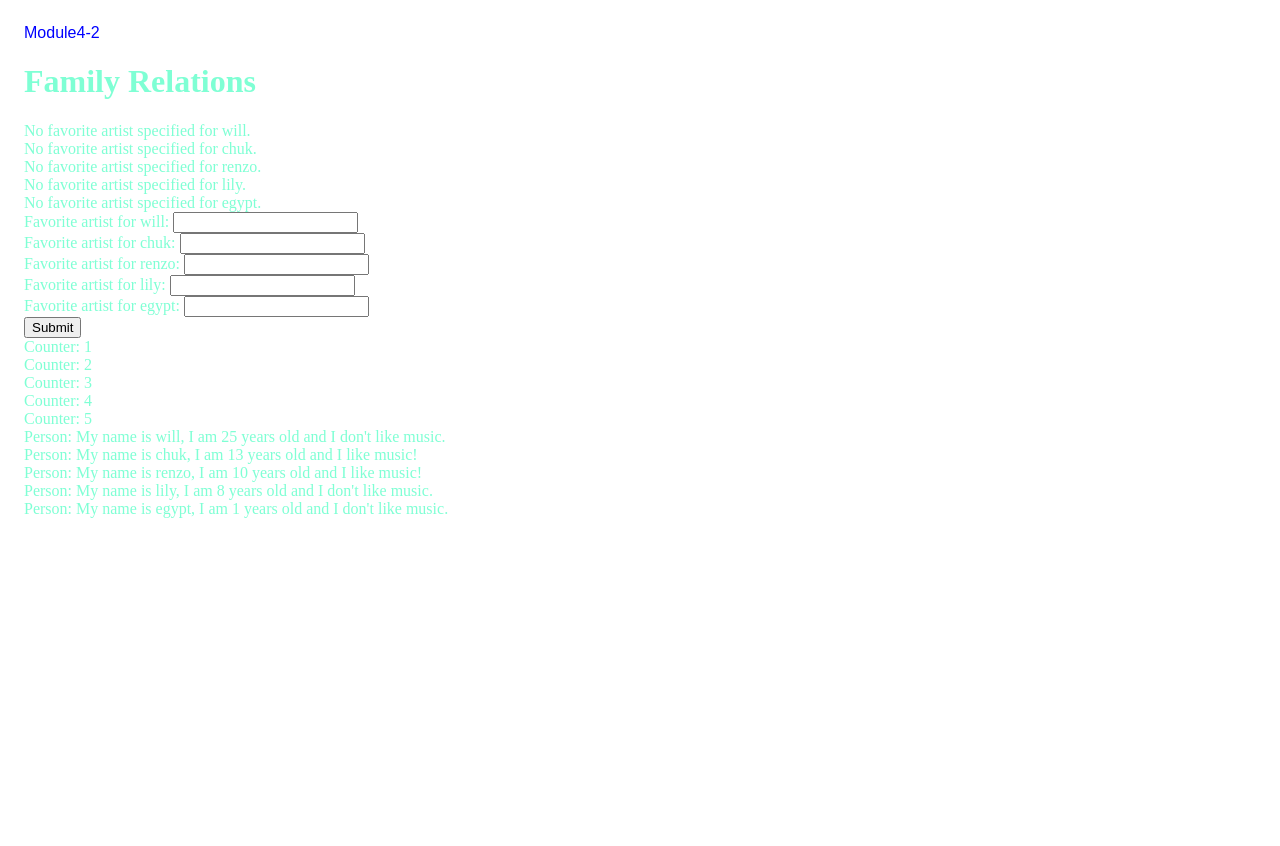
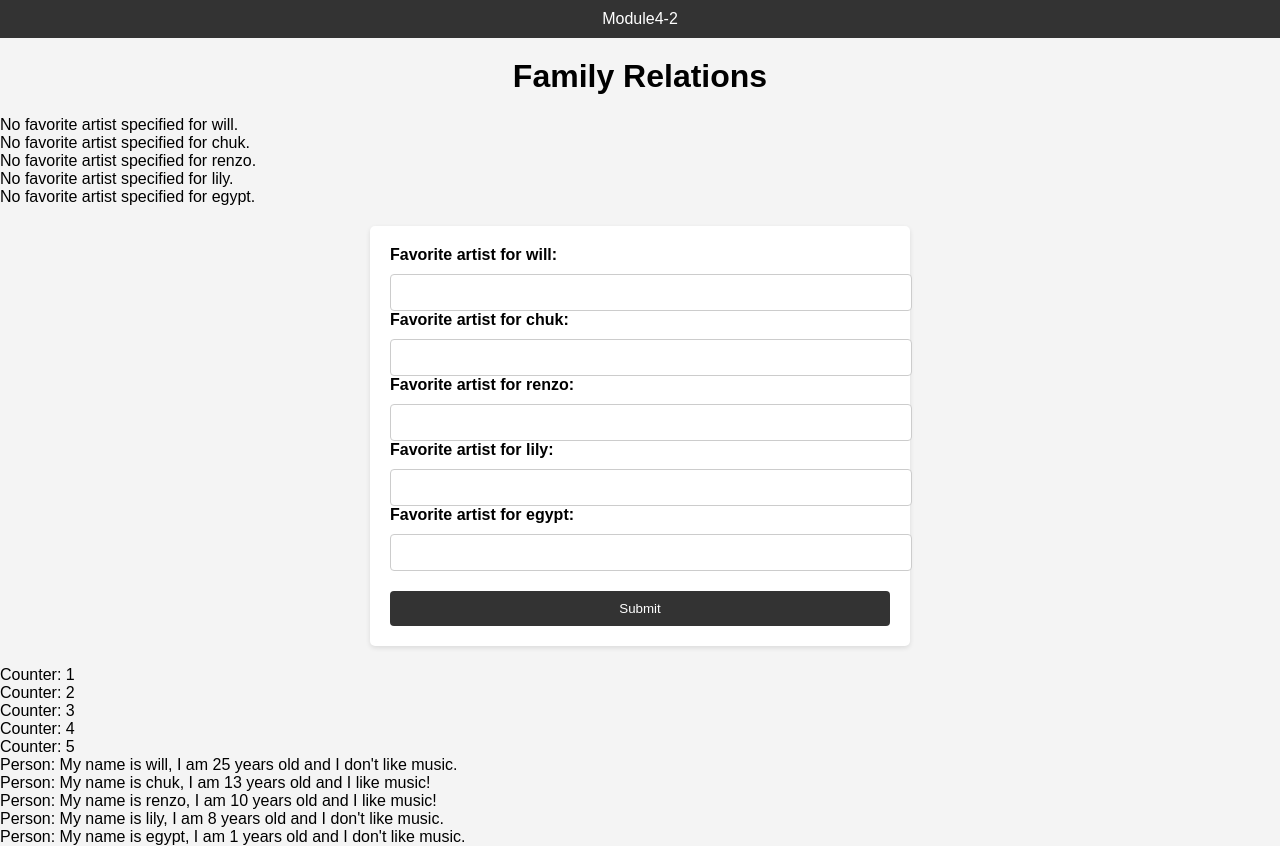
Before and after one commit to Willv97/BEModule4-, a PHP site: page / in a window 1280 px wide. Before the commit the page ends 518 px from the top, so only its background shows below. Run offline with PHP 8.4, Linux system fonts and the light colour scheme.

Commit message:
Updated requirements

```diff
--- a/main.css
+++ b/main.css
@@ -1,19 +1,56 @@
-/*Styling to the body*/
 body {
-    color:aquamarine;
-    padding: 24px;
-    position: relative;
-    animation-delay: var(position);
-    margin: auto;
-}
-/*header changes*/
-header {
-    font-family: fantasy;
-    color: blue;
-    border: chartreuse;
+    font-family: Arial, sans-serif;
+    background-color: #f4f4f4;
+    margin: 0;
+    padding: 0;
 }
 
-/*Class text change*/
-.name1 {
-    text-transform: uppercase;
+header {
+    background-color: #333;
+    color: #fff;
+    padding: 10px;
+    text-align: center;
 }
+
+h1 {
+    text-align: center;
+    margin-top: 20px;
+}
+
+form {
+    max-width: 500px;
+    margin: 20px auto;
+    padding: 20px;
+    background-color: #fff;
+    border-radius: 5px;
+    box-shadow: 0 2px 5px rgba(0, 0, 0, 0.1);
+}
+
+form label {
+    display: block;
+    margin-bottom: 10px;
+    font-weight: bold;
+}
+
+form input[type="text"] {
+    width: 100%;
+    padding: 10px;
+    border: 1px solid #ccc;
+    border-radius: 4px;
+}
+
+form input[type="submit"] {
+    display: block;
+    width: 100%;
+    padding: 10px;
+    margin-top: 20px;
+    background-color: #333;
+    color: #fff;
+    border: none;
+    border-radius: 4px;
+    cursor: pointer;
+}
+
+form input[type="submit"]:hover {
+    background-color: #555;
+}
```
Also changed, not shown: 2 other files.
